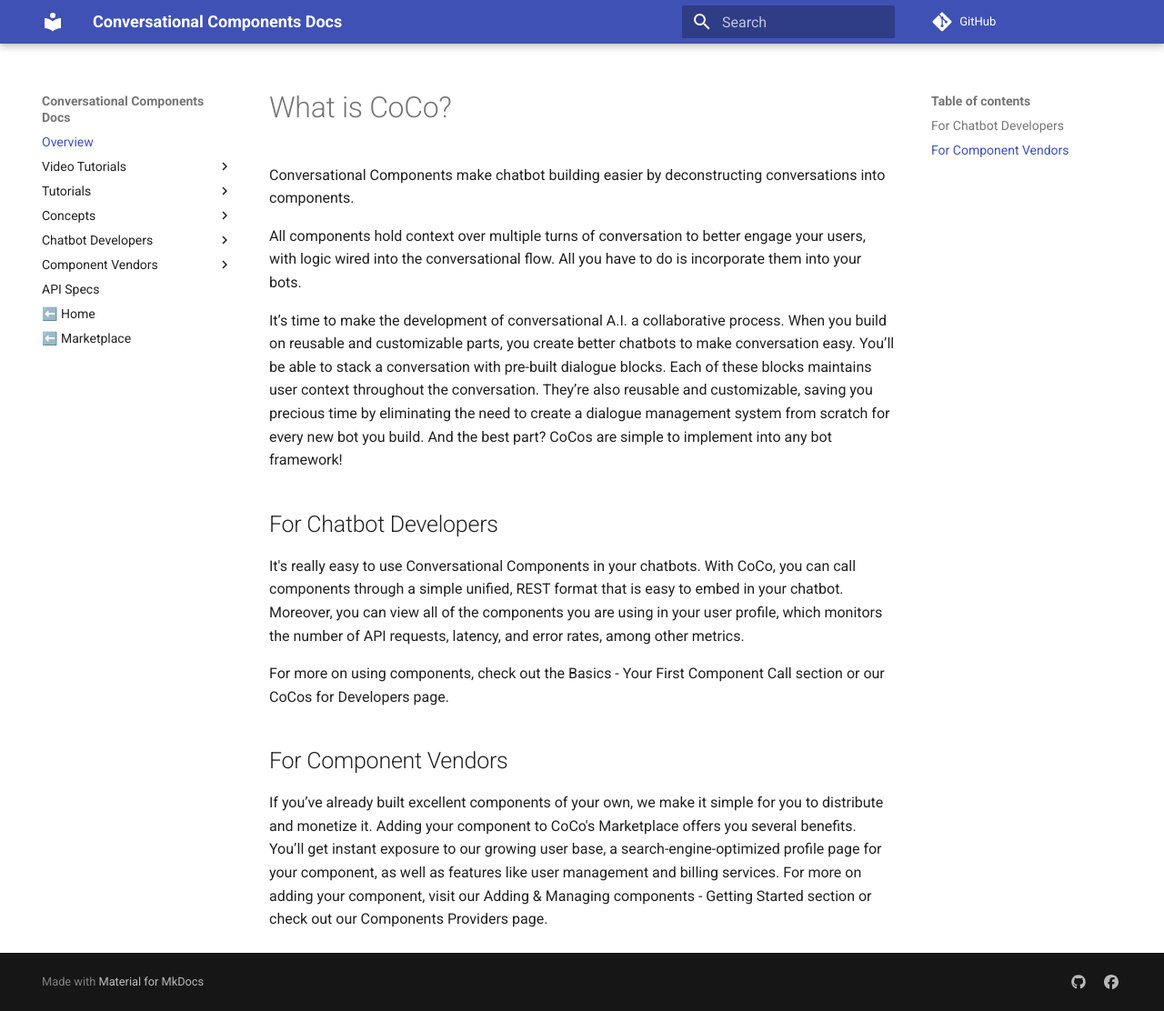
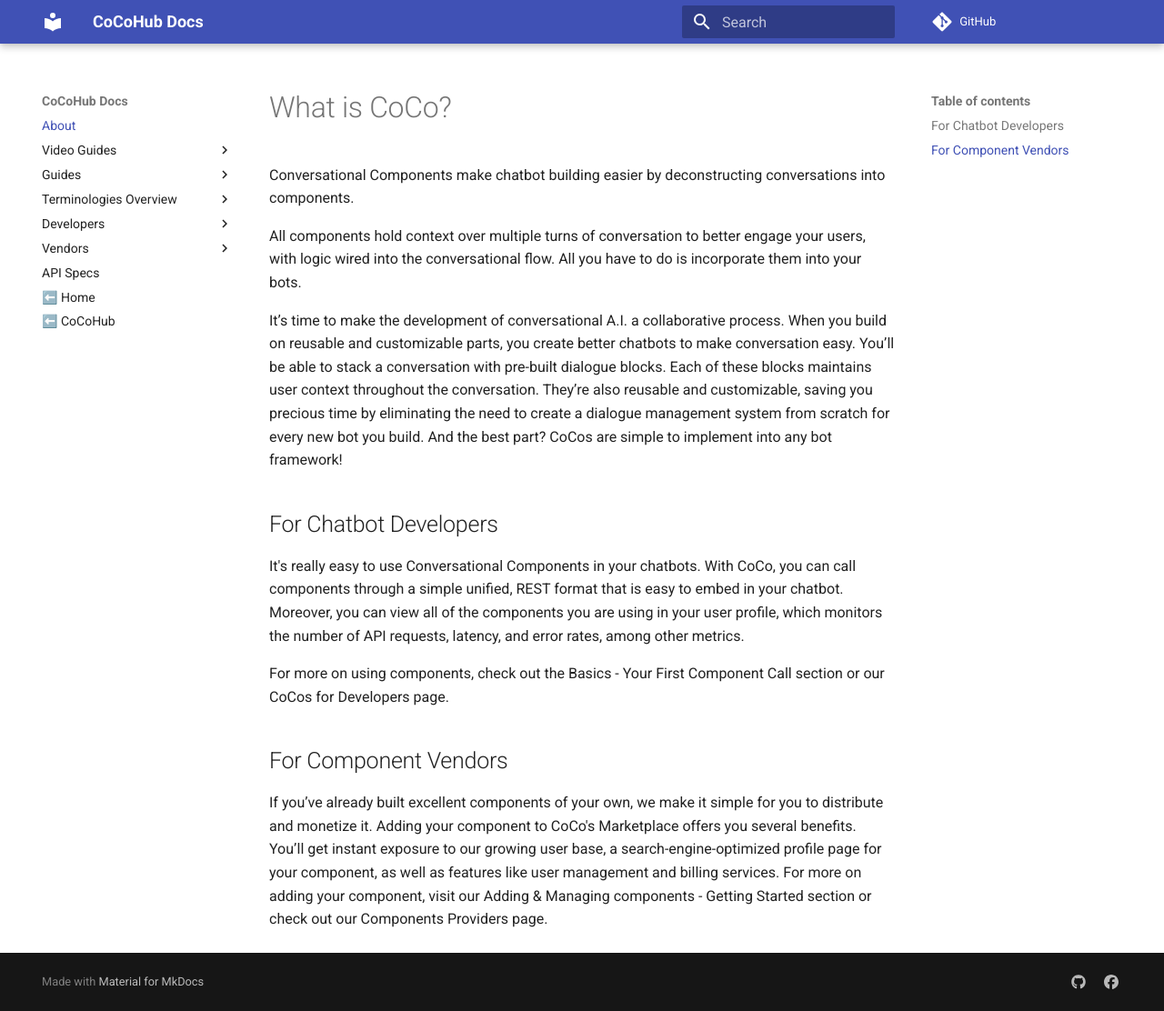
Before and after one commit to ConversationalComponents/docs, an MkDocs documentation site: the page built from docs/index.md, in a window 1280 px wide and 1112 px high. Shown: the whole window at 91% size. Built offline with MkDocs 1.6.1 and Material for MkDocs 9.7.7, drawn with Linux system fonts in a browser that asks for light colours; comment, search, counter and statistics services are not loaded.

Commit message:
Update mkdocs.yml

```diff
--- a/mkdocs.yml
+++ b/mkdocs.yml
@@ -1,25 +1,25 @@
-site_name: Conversational Components Docs
+site_name: CoCoHub Docs
 nav:
-  - Overview: index.md
-  - Video Tutorials:
-    - Marketplace: tutorials/videos.md
-    - Bot Developers: tutorials/developer_videos.md
-    - CoCo Vendors: tutorials/authors_videos.md
-  - Tutorials:
+  - About: index.md
+  - Video Guides:
+    - CoCoHub: tutorials/videos.md
+    - Developers: tutorials/developer_videos.md
+    - Vendors: tutorials/authors_videos.md
+  - Guides:
       - Incorporate a component to Dialogflow with fulfillment: tutorials/plug_coco_component_inside_dialogflow_conversation
       - Calling a CoCo from Dialogflow(externally): tutorials/use_a_component_with_dialogflow_external
-  - Concepts:
+  - Terminologies Overview:
 #      - Agents, Goals, State, and Actions: concepts/goals.md
       - Conversational Component: concepts/convcomp.md
       - Context: concepts/context.md
-  - Chatbot Developers:
+  - Developers:
     - SDKs: SDKs.md
-  - Component Vendors:
+  - Vendors:
     - Vendor Toolkits: connectors.md
     - Publishing guidelines: vendor-guidelines.md
   - API Specs: api.md
   - ⬅️ Home: https://conversationalcomponents.com/
-  - ⬅️ Marketplace: https://marketplace.conversationalcomponents.com/
+  - ⬅️ CoCoHub: https://marketplace.conversationalcomponents.com/
 
 repo_url: 'https://github.com/conversationalcomponents/docs'
 
```
